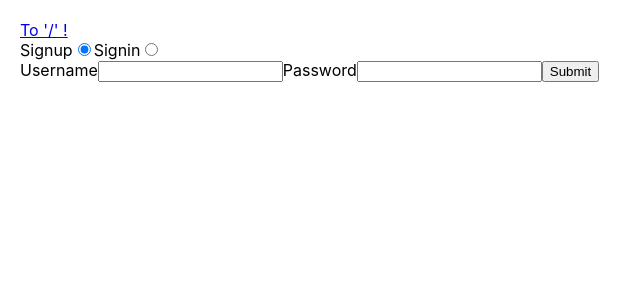
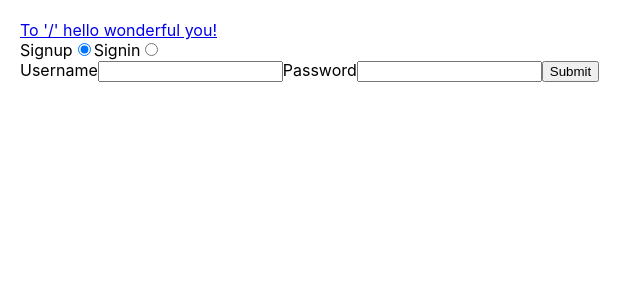
Before and after one commit to KaraHowes/project-final-kh, a React (Create React App) app in the folder frontend/: page /login in a window 1280 px wide. Shown: the top 300 px of the page, without its empty margins (0-642 px from the left). Built offline with nearby package versions, Linux system fonts and the light colour scheme.

Commit message:
npm installed and checking heroku deploy

```diff
--- a/frontend/src/components/Login.js
+++ b/frontend/src/components/Login.js
@@ -57,7 +57,7 @@ const Login = () => {
 	return (
 		<>
 			<div>
-				<Link to="/">To '/' !</Link>
+				<Link to="/">To '/' hello wonderful you!</Link>
 			</div>
 			<label htmlFor="signup">Signup</label>
 			<input
--- a/frontend/src/components/Main.js
+++ b/frontend/src/components/Main.js
@@ -42,7 +42,7 @@ const Main = () => {
 	return (
 		<div>
 			<div>
-				<Link to="/login">To '/login' 😋!</Link>
+				<Link to="/login">To '/login' !</Link>
 			</div>
 			<h1>Protected happy thoughts:</h1>
 			{thoughtsItems.map((item) => (
```
Also changed, not shown: frontend/package.json (+9 -9 lines), 1 other file (tests, documents, lock files or other folders).
